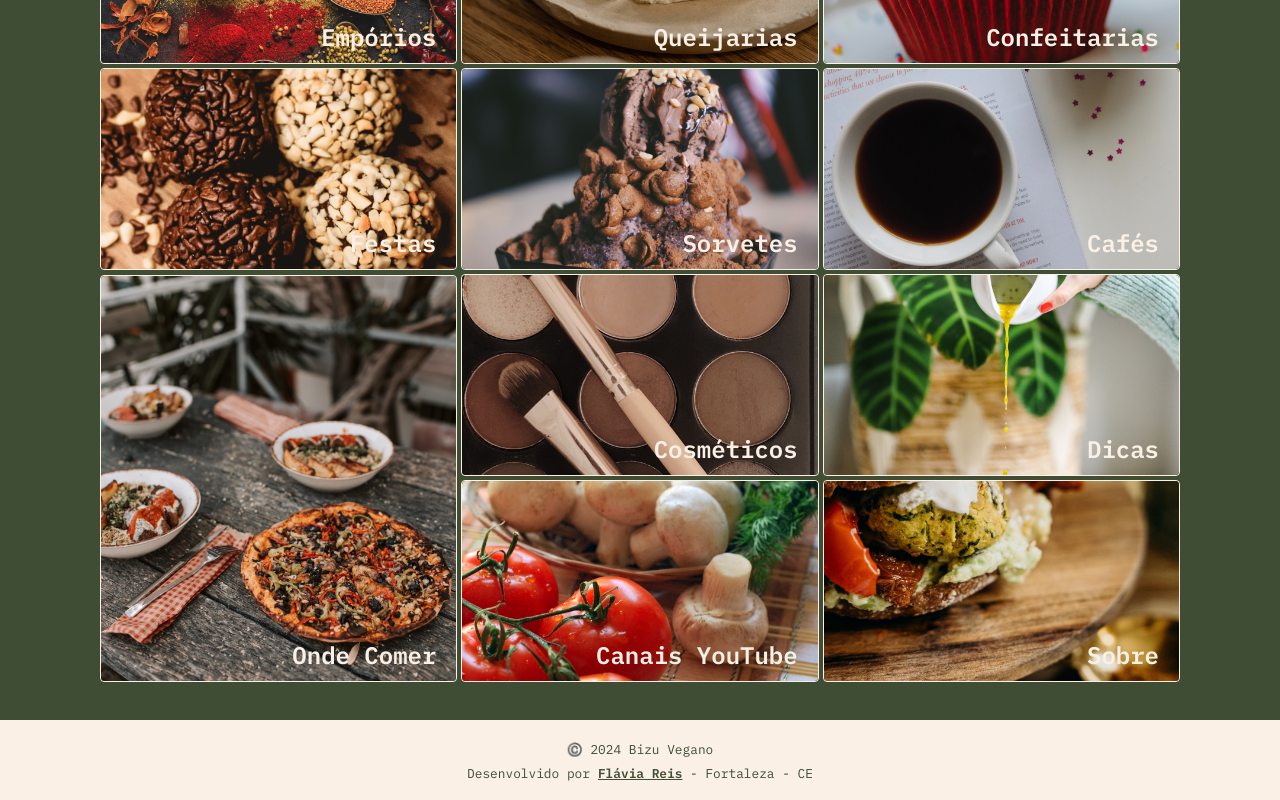
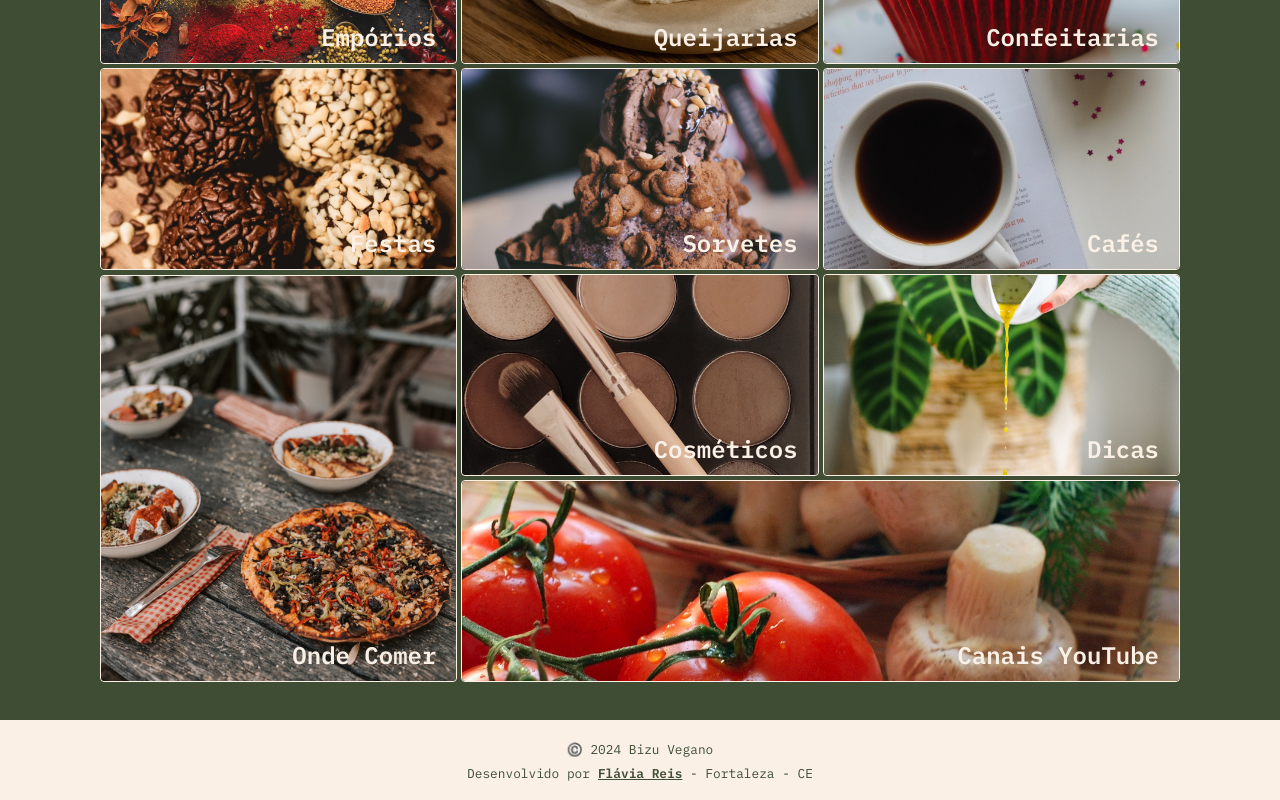
Before and after one commit to flaviare1s/bizu-vegano, a React (Vite) app: page / in a window 1280 px wide. Shown: the part 464-1264 px from the top of the page. Built offline with nearby package versions, Linux system fonts and the light colour scheme; no server answers; a web font is replaced by a local one.

Commit message:
Alterei estilo de Home

```diff
--- a/src/pages/Home.jsx
+++ b/src/pages/Home.jsx
@@ -10,7 +10,6 @@ import ondeComer from '../assets/background-onde-comer.jpg'
 import cosmeticos from '../assets/background-cosmeticos.jpg'
 import dicas from '../assets/background-receitas.jpg'
 import canais from '../assets/background-canais.jpg'
-import sobre from '../assets/background-sobre.jpg'
 import { Link } from 'react-router-dom'
 
 export const Home = () => {
@@ -60,13 +59,9 @@ export const Home = () => {
         <img className='h-[200px] w-full object-cover rounded' src={ dicas } alt="Imagem de comida vegetariana" />
         <h2 className='text-center text-2xl font-semibold text-branco-quente absolute bottom-[10px] right-[20px]'>Dicas</h2>
       </Link>
-      <Link to='/canais-youtube' className='w-full border border-branco-quente rounded relative'>
+      <Link to='/canais-youtube' className='w-full border border-branco-quente rounded relative md:col-span-2'>
         <img className='h-[200px] w-full object-cover rounded' src={ canais } alt="Imagem de comida vegetariana" />
         <h2 className='text-center text-2xl font-semibold text-branco-quente absolute bottom-[10px] right-[20px]'>Canais YouTube</h2>
-      </Link>
-      <Link to='/sobre' className='w-full border border-branco-quente rounded relative'>
-        <img className='h-[200px] w-full object-cover rounded' src={ sobre } alt="Imagem de comida vegetariana" />
-        <h2 className='text-center text-2xl font-semibold text-branco-quente absolute bottom-[10px] right-[20px]'>Sobre</h2>
       </Link>
     </main>
   )
```
